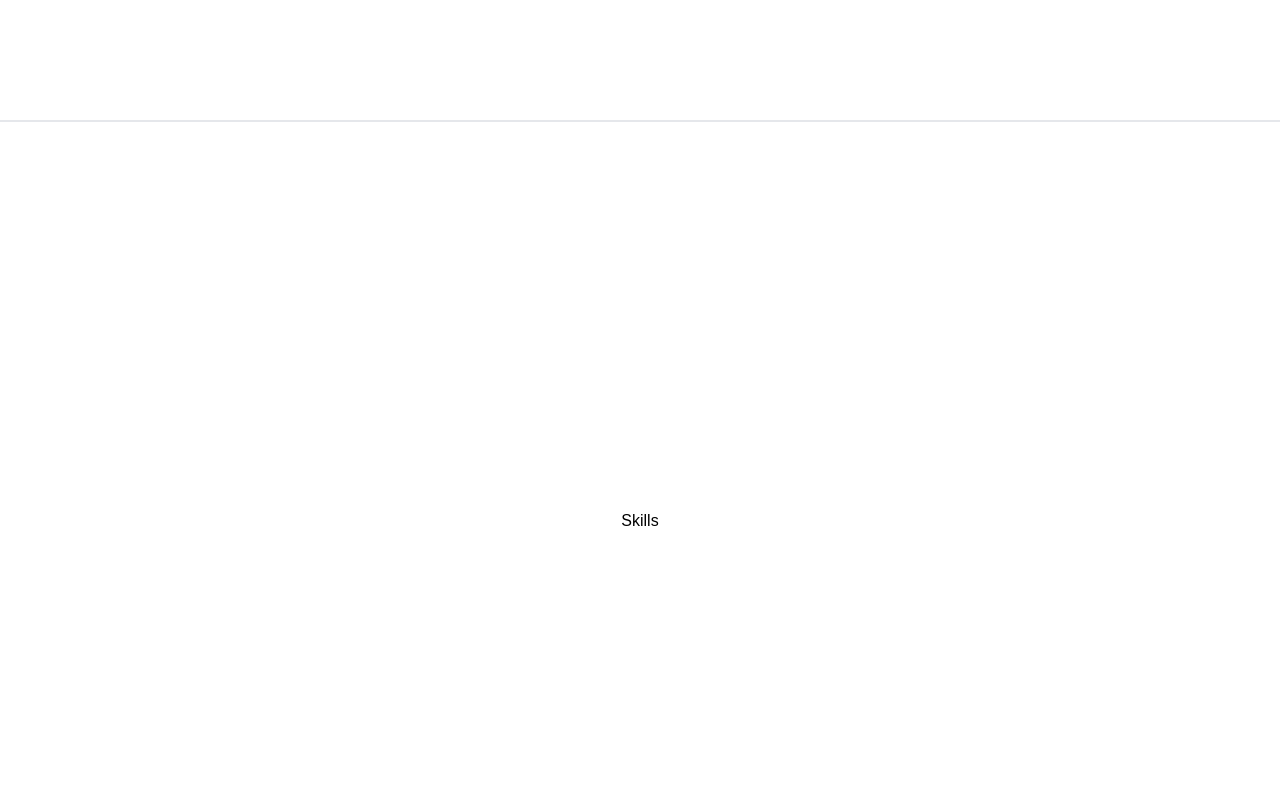
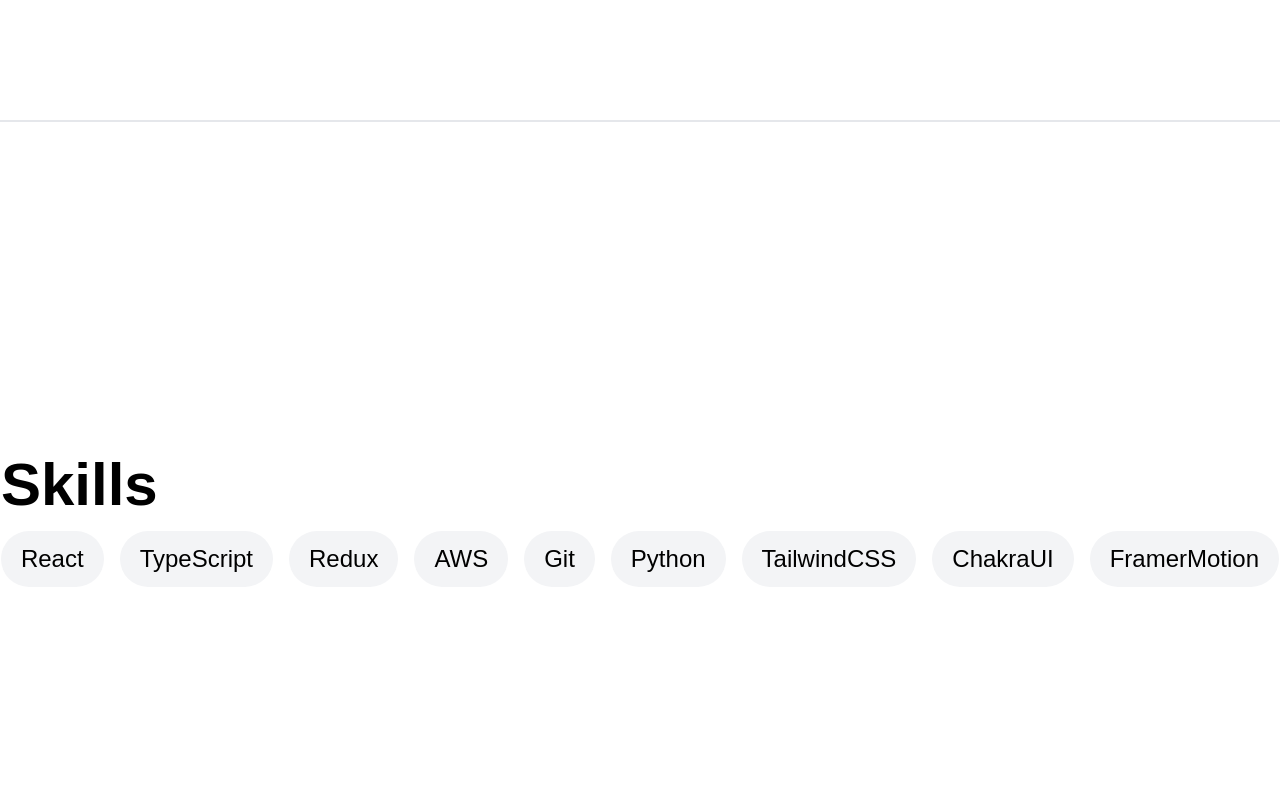
Before and after one commit to hozakowskimilosz/portfolio, a React app: page / in a window 1280 px wide. Shown: the part 1480-2280 px from the top of the page. Built offline with nearby package versions, Linux system fonts and the light colour scheme; the HTML template or start-up script is replaced by a standard one.

Commit message:
added skills component

```diff
--- a/src/components/Skills.tsx
+++ b/src/components/Skills.tsx
@@ -1,7 +1,44 @@
+import { ReactNode } from "react";
+
 function Skills() {
+  const skills = [
+    "React",
+    "TypeScript",
+    "Redux",
+    "AWS",
+    "Git",
+    "Python",
+    "TailwindCSS",
+    "ChakraUI",
+    "FramerMotion",
+  ];
+
   return (
-    <div id="skills" className="h-screen flex items-center justify-center">
-      Skills
+    <div
+      id="skills"
+      className="flex h-screen flex-col items-center justify-center"
+    >
+      <div className="flex flex-col gap-4">
+        <h2 className="text-6xl font-bold">Skills</h2>
+
+        <div className="flex flex-wrap gap-4">
+          {skills.map((skill) => (
+            <Skill>{skill}</Skill>
+          ))}
+        </div>
+      </div>
+    </div>
+  );
+}
+
+interface SkillProps {
+  children: ReactNode;
+}
+
+function Skill({ children }: SkillProps) {
+  return (
+    <div className="rounded-full bg-gray-100 px-5 py-3 text-2xl">
+      {children}
     </div>
   );
 }
```
